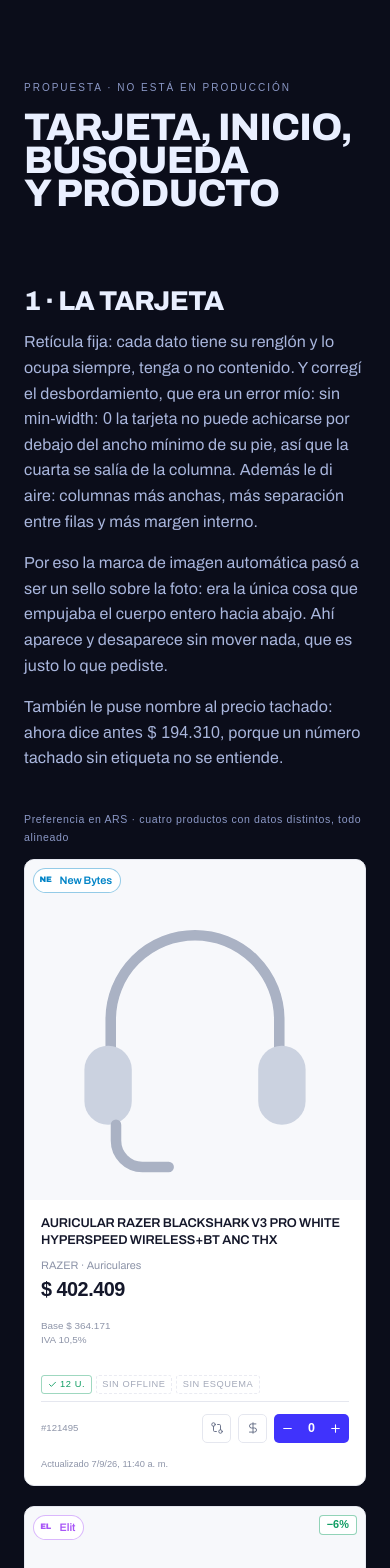
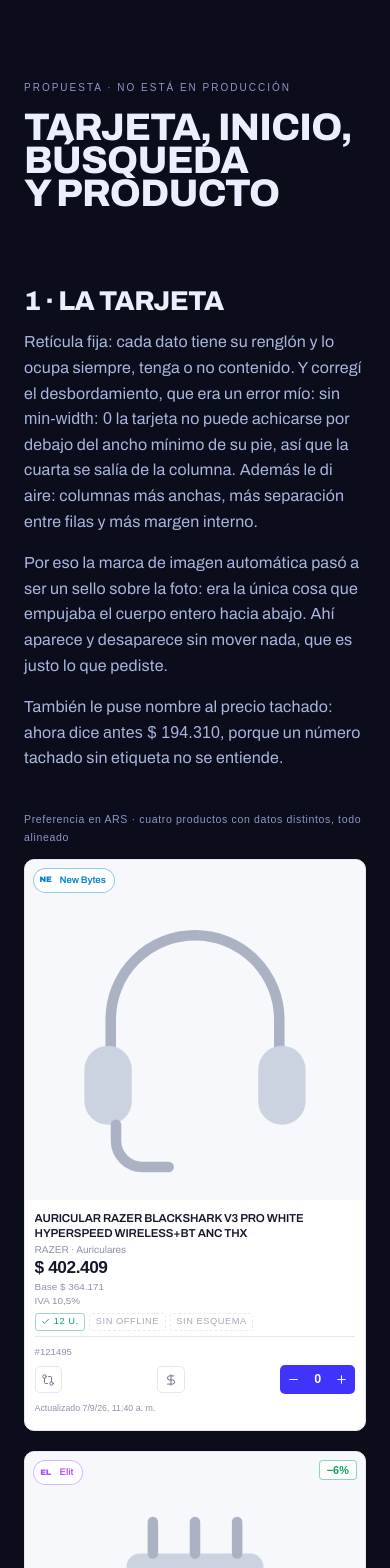
Before and after one commit to santyarena1/suppliers-frontend, a Next.js app in the folder apps/web/: page /preview in a window 390 px wide. Shown: the top 1568 px of the page. Built offline with nearby package versions, Linux system fonts and the light colour scheme; no server answers; a web font is replaced by a local one.

Commit message:
fix(web): las tarjetas de producto no se cortan en mobile
En dos columnas el nombre iba a 2 líneas, el código desaparecía detrás
del stepper y la fecha de sync se partía. En el teléfono el nombre llega
a 4 líneas, el pie apila código y acciones, y el stepper de la card es
más chico.

```diff
--- a/apps/web/app/(marketing)/preview.css
+++ b/apps/web/app/(marketing)/preview.css
@@ -585,17 +585,67 @@
   .pc *, .hm * { transition-duration: 0.001ms !important; animation: none !important; }
 }
 
-@media (max-width: 380px) {
+@media (max-width: 639px) {
   .pc__body {
     grid-template-rows:
-      2.3rem
-      1.1rem
-      2.2rem
-      1.7rem
-      1.05rem
-      2.9rem
+      auto
+      auto
+      auto
+      auto
+      auto
+      auto
       1fr
       auto;
+    row-gap: 0.22rem;
+    padding: 0.7rem 0.6rem 0.6rem;
   }
-  .pc__flags { flex-wrap: wrap; align-content: center; }
+  .pc__name {
+    font-size: 0.72rem;
+    line-height: 1.28;
+    -webkit-line-clamp: 4;
+    min-height: 0;
+  }
+  .pc__meta {
+    white-space: normal;
+    display: -webkit-box;
+    -webkit-line-clamp: 2;
+    -webkit-box-orient: vertical;
+    line-height: 1.2;
+    font-size: 0.62rem;
+    max-height: 2.4rem;
+  }
+  .pc__price {
+    display: flex;
+    flex-direction: column;
+    align-items: flex-start;
+    justify-content: flex-start;
+    gap: 0.12rem;
+    overflow: hidden;
+  }
+  .pc__amount { font-size: 1.08rem; }
+  .pc__aside:not(:has(*)),
+  .pc__pay:not(:has(*)) { display: none; }
+  .pc__id { flex: 0 0 auto; white-space: normal; overflow: visible; overflow-wrap: anywhere; line-height: 1.3; }
+  .pc__flags { flex-wrap: wrap; align-content: center; min-height: 1.35rem; }
+  .pc__foot {
+    flex-direction: column;
+    align-items: stretch;
+    gap: 0.4rem;
+    padding-top: 0.55rem;
+  }
+  .pc__acts {
+    width: 100%;
+    justify-content: space-between;
+    gap: 0.3rem;
+  }
+  .pc__ghost { width: 1.7rem; height: 1.7rem; }
+  .pc__sync {
+    margin-top: 0.3rem;
+    font-size: 0.55rem;
+    line-height: 1.35;
+  }
+  .pc__prov {
+    max-width: calc(100% - 3.4rem);
+    font-size: 0.6rem;
+  }
 }
--- a/apps/web/app/nodo-system.css
+++ b/apps/web/app/nodo-system.css
@@ -370,11 +370,89 @@ a.pc__name:hover { color: var(--pc-accent); }
 }
 .pc__sync-warn:hover { text-decoration: underline; }
 
-@media (max-width: 380px) {
+/* Dos columnas en el telefono: no hay ancho para precio+antes ni para
+   codigo+acciones en una sola linea. El texto pasa a renglones propios. */
+@media (max-width: 639px) {
   .pc__body {
-    grid-template-rows: 2.3rem 1.1rem 2.2rem 1.7rem 1.05rem 1.05rem 2.9rem 1fr auto;
+    grid-template-rows:
+      auto      /* nombre, hasta 4 lineas */
+      auto      /* marca y categoria */
+      auto      /* precio + antes */
+      auto      /* impuestos */
+      auto      /* aviso */
+      auto      /* formas de pago */
+      auto      /* estado */
+      1fr       /* pie */
+      auto;     /* sincronizacion */
+    row-gap: 0.22rem;
+    padding: 0.7rem 0.6rem 0.6rem;
   }
-  .pc__flags { flex-wrap: wrap; align-content: center; }
+
+  .pc__name {
+    font-size: 0.72rem;
+    line-height: 1.28;
+    -webkit-line-clamp: 4;
+  }
+
+  .pc__meta {
+    white-space: normal;
+    display: -webkit-box;
+    -webkit-line-clamp: 2;
+    -webkit-box-orient: vertical;
+    line-height: 1.2;
+    font-size: 0.62rem;
+    max-height: 2.4rem;
+  }
+
+  .pc__price {
+    display: flex;
+    flex-direction: column;
+    align-items: flex-start;
+    justify-content: flex-start;
+    gap: 0.12rem;
+    overflow: hidden;
+  }
+  .pc__amount { font-size: 1.08rem; }
+
+  .pc__aside:not(:has(*)),
+  .pc__pay:not(:has(*)) { display: none; }
+
+  .pc__flags { flex-wrap: wrap; align-content: center; min-height: 1.35rem; }
+
+  .pc__foot {
+    flex-direction: column;
+    align-items: stretch;
+    gap: 0.4rem;
+    padding-top: 0.55rem;
+  }
+  .pc__id {
+    flex: 0 0 auto;
+    white-space: normal;
+    overflow: visible;
+    overflow-wrap: anywhere;
+    line-height: 1.3;
+  }
+  .pc__acts {
+    width: 100%;
+    justify-content: space-between;
+    gap: 0.3rem;
+  }
+  .pc__ghost {
+    width: 1.7rem;
+    height: 1.7rem;
+  }
+
+  .pc__sync {
+    margin-top: 0.3rem;
+    font-size: 0.55rem;
+    line-height: 1.35;
+  }
+  .pc__sync-line { white-space: normal; line-height: 1.35; }
+
+  .pc__prov {
+    max-width: calc(100% - 3.4rem);
+    font-size: 0.6rem;
+  }
 }
 
 @media (prefers-reduced-motion: reduce) {
--- a/apps/web/components/AddToCartButton.tsx
+++ b/apps/web/components/AddToCartButton.tsx
@@ -10,6 +10,8 @@ interface Props {
   variant?: "icon" | "full" | "inline" | "stepper";
   /** Estética del stepper: claro para cards, oscuro para fondos dark. */
   tone?: "light" | "dark";
+  /** Botones más chicos: la tarjeta de 2 columnas no entra el w-9 de mobile. */
+  compact?: boolean;
   channel?: "online" | "offline";
   schemeId?: string | null;
 }
@@ -22,6 +24,7 @@ export default function AddToCartButton({
   product,
   variant = "stepper",
   tone = "light",
+  compact = false,
   channel = "online",
   schemeId = null,
 }: Props) {
@@ -100,6 +103,8 @@ export default function AddToCartButton({
       ? "text-brand-600 hover:text-white hover:bg-brand-500"
       : "text-surface-400 hover:text-white hover:bg-brand-600";
 
+  const tap = compact ? "w-7 h-7" : "w-9 h-9 sm:w-7 sm:h-7";
+
   return (
     <div
       className={`flex items-center gap-0.5 rounded-lg border p-0.5 transition-colors ${shell}`}
@@ -112,14 +117,14 @@ export default function AddToCartButton({
         type="button"
         disabled={qty <= 0}
         onClick={(e) => bump(-1, e)}
-        className={`flex items-center justify-center w-9 h-9 sm:w-7 sm:h-7 rounded-md disabled:opacity-35 disabled:hover:bg-transparent transition-colors ${minusBtn}`}
+        className={`flex items-center justify-center ${tap} rounded-md disabled:opacity-35 disabled:hover:bg-transparent transition-colors ${minusBtn}`}
         aria-label="Quitar uno"
         title="Quitar uno"
       >
         <Minus className="w-3.5 h-3.5" />
       </button>
       <span
-        className={`min-w-[1.75rem] text-center text-xs font-semibold tabular-nums ${qtyText}`}
+        className={`min-w-[1.35rem] sm:min-w-[1.75rem] text-center text-xs font-semibold tabular-nums ${qtyText}`}
         aria-label={`Cantidad en carrito: ${qty}`}
       >
         {qty}
@@ -127,7 +132,7 @@ export default function AddToCartButton({
       <button
         type="button"
         onClick={(e) => bump(1, e)}
-        className={`flex items-center justify-center w-9 h-9 sm:w-7 sm:h-7 rounded-md transition-colors ${plusBtn}`}
+        className={`flex items-center justify-center ${tap} rounded-md transition-colors ${plusBtn}`}
         aria-label="Agregar uno"
         title="Agregar uno"
       >
--- a/apps/web/components/ProductCard.tsx
+++ b/apps/web/components/ProductCard.tsx
@@ -269,18 +269,11 @@ export default function ProductCard({
 
         <p className="pc__price">
           <span className="pc__amount pc-mono">{primary}</span>
-          <span
-            className="pc__prev pc-mono"
-            title={prevFormatted ? "Precio de la sincronización anterior" : undefined}
-          >
-            {prevFormatted ? (
-              <>
-                antes <s>{prevFormatted}</s>
-              </>
-            ) : (
-              "\u00a0"
-            )}
-          </span>
+          {prevFormatted ? (
+            <span className="pc__prev pc-mono" title="Precio de la sincronización anterior">
+              antes <s>{prevFormatted}</s>
+            </span>
+          ) : null}
         </p>
 
         <p className="pc__base pc-mono" title={taxTitle}>
@@ -358,13 +351,14 @@ export default function ProductCard({
               product={product}
               variant="stepper"
               tone="light"
+              compact
               channel={showingOffline ? "offline" : "online"}
             />
           </div>
         </div>
 
         <div className="pc__sync pc-mono">
-          <ProductSyncedAt syncedAt={product.syncedAt} className="pc__sync-line" />
+          <ProductSyncedAt syncedAt={product.syncedAt} compact className="pc__sync-line" />
           <ListOverdueHint provider={product.provider} className="pc__sync-warn" />
         </div>
       </div>
--- a/apps/web/components/ProductSyncedAt.tsx
+++ b/apps/web/components/ProductSyncedAt.tsx
@@ -2,14 +2,26 @@
 export default function ProductSyncedAt({
   syncedAt,
   className,
+  compact = false,
 }: {
   syncedAt?: string | null;
   className?: string;
+  /** En la tarjeta: 24h, sin “a. m.”, para que entre en dos columnas. */
+  compact?: boolean;
 }) {
   if (!syncedAt) return null;
   const d = new Date(syncedAt);
   if (Number.isNaN(d.getTime())) return null;
-  const label = d.toLocaleString("es-AR", { dateStyle: "short", timeStyle: "short" });
+  const label = compact
+    ? d.toLocaleString("es-AR", {
+        day: "numeric",
+        month: "numeric",
+        year: "2-digit",
+        hour: "2-digit",
+        minute: "2-digit",
+        hourCycle: "h23",
+      })
+    : d.toLocaleString("es-AR", { dateStyle: "short", timeStyle: "short" });
   return (
     <p className={className ?? "text-[10px] text-surface-500"} title={`Última actualización: ${label}`}>
       Actualizado {label}
--- a/apps/web/components/system/CardPass.tsx
+++ b/apps/web/components/system/CardPass.tsx
@@ -126,18 +126,11 @@ export default function CardPass({ c }: { c: PassCard }) {
 
         <p className="pc__price">
           <span className="pc__amount mono">{c.price}</span>
-          <span
-            className="pc__prev mono"
-            title={c.previousPrice ? "Precio de la sincronización anterior" : undefined}
-          >
-            {c.previousPrice ? (
-              <>
-                antes <s>{c.previousPrice}</s>
-              </>
-            ) : (
-              "\u00a0"
-            )}
-          </span>
+          {c.previousPrice ? (
+            <span className="pc__prev mono" title="Precio de la sincronización anterior">
+              antes <s>{c.previousPrice}</s>
+            </span>
+          ) : null}
         </p>
 
         {/* Base e impuestos en renglones fijos, siempre dentro de la tarjeta. */}
```
